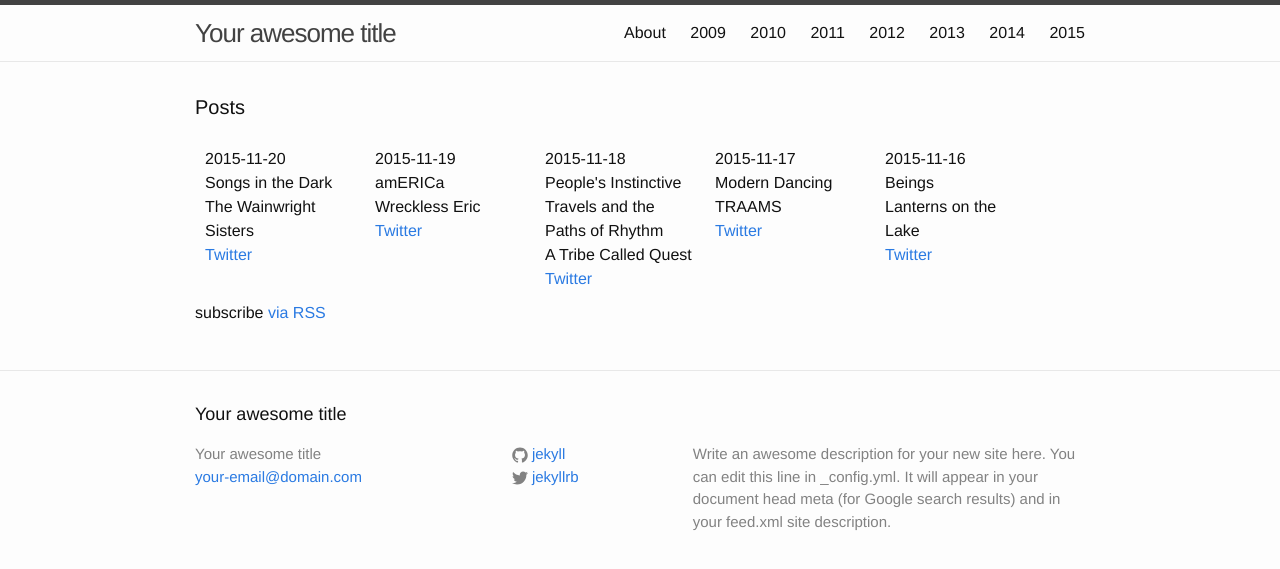
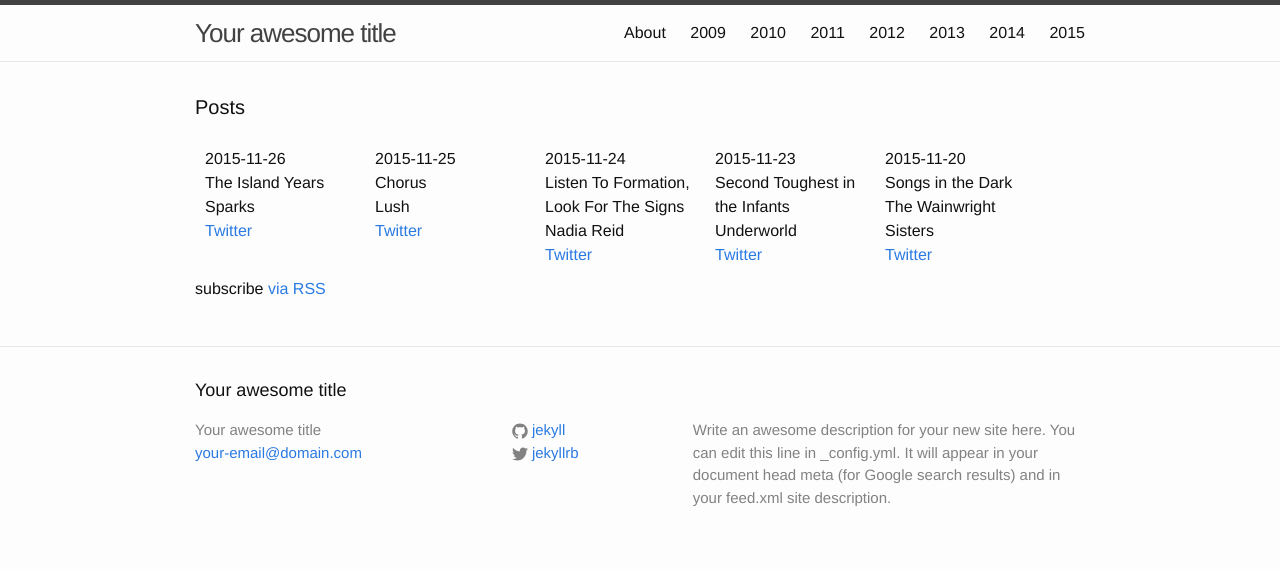
Before and after one commit to karaken12/bbc6musicaotd, a Jekyll site: the page built from site/index.html, in a window 1280 px wide. Shown: the top 569 px of the page. Built offline with Jekyll 4.4.1, drawn with Linux system fonts in a browser that asks for light colours.

Commit message:
Albums for week beginning 2015-11-23.

```diff
--- a/site/_data/year/2015.yml
+++ b/site/_data/year/2015.yml
@@ -1126,3 +1126,23 @@
   title: Songs in the Dark
   twitter: https://twitter.com/BBC6Music/status/667626813208793088
   spotify-id: 2tdtbYMyqrv8UMjx1didE2
+- date: 2015-11-23
+  artist: Underworld
+  title: Second Toughest in the Infants
+  twitter: https://twitter.com/BBC6Music/status/668714613979115520
+  spotify-id: 0t7ZpZ604elgKayoaiZaSK
+- date: 2015-11-24
+  artist: Nadia Reid
+  title: Listen To Formation, Look For The Signs
+  twitter: https://twitter.com/BBC6Music/status/669172183604793344
+  spotify-id: 13gDBxK4vwWR6QwWnF2A4r
+- date: 2015-11-25
+  artist: Lush
+  title: Chorus
+  twitter: https://twitter.com/BBC6Music/status/669437782985711617
+- date: 2015-11-26
+  artist: Sparks
+  title: The Island Years
+  twitter: https://twitter.com/BBC6Music/status/669895967215362048
+- date: 2015-11-27
+  notes: This was T-shirt day / all-request Friday, so I don't think there was one.
```
